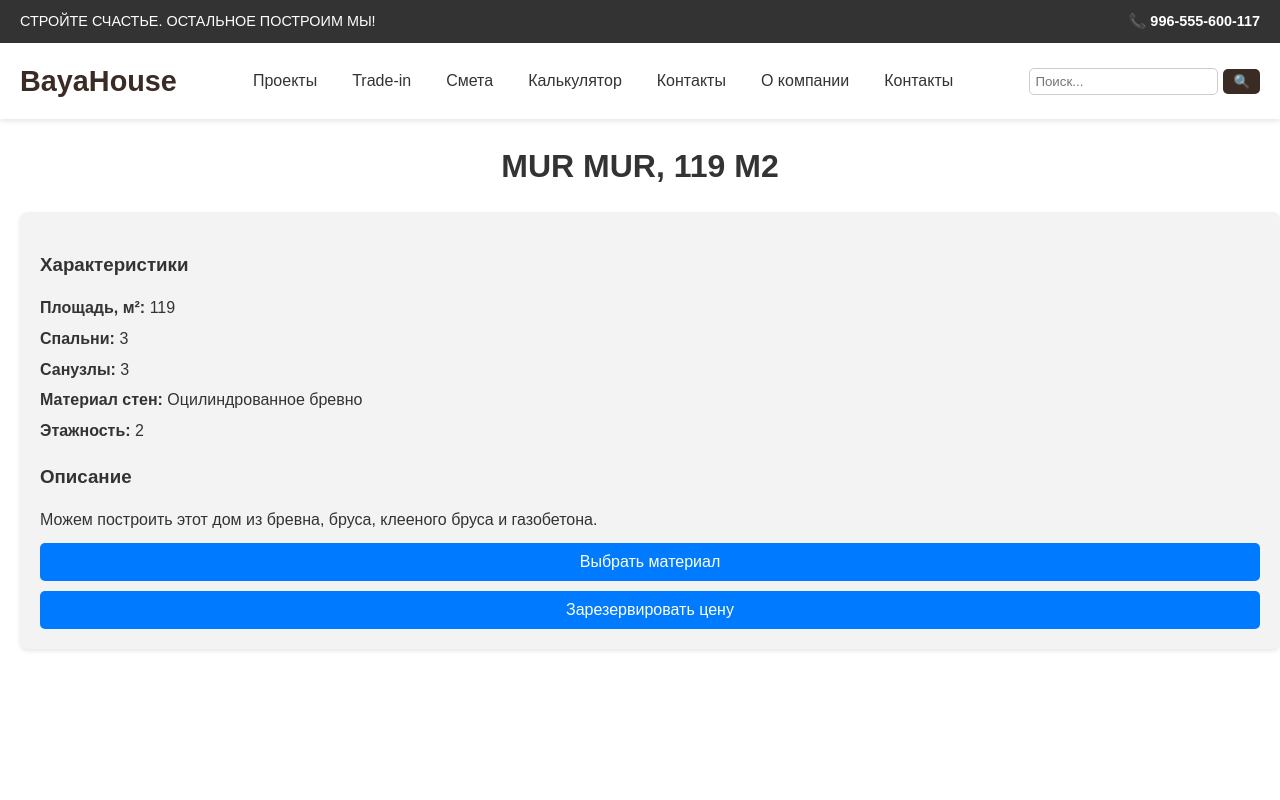
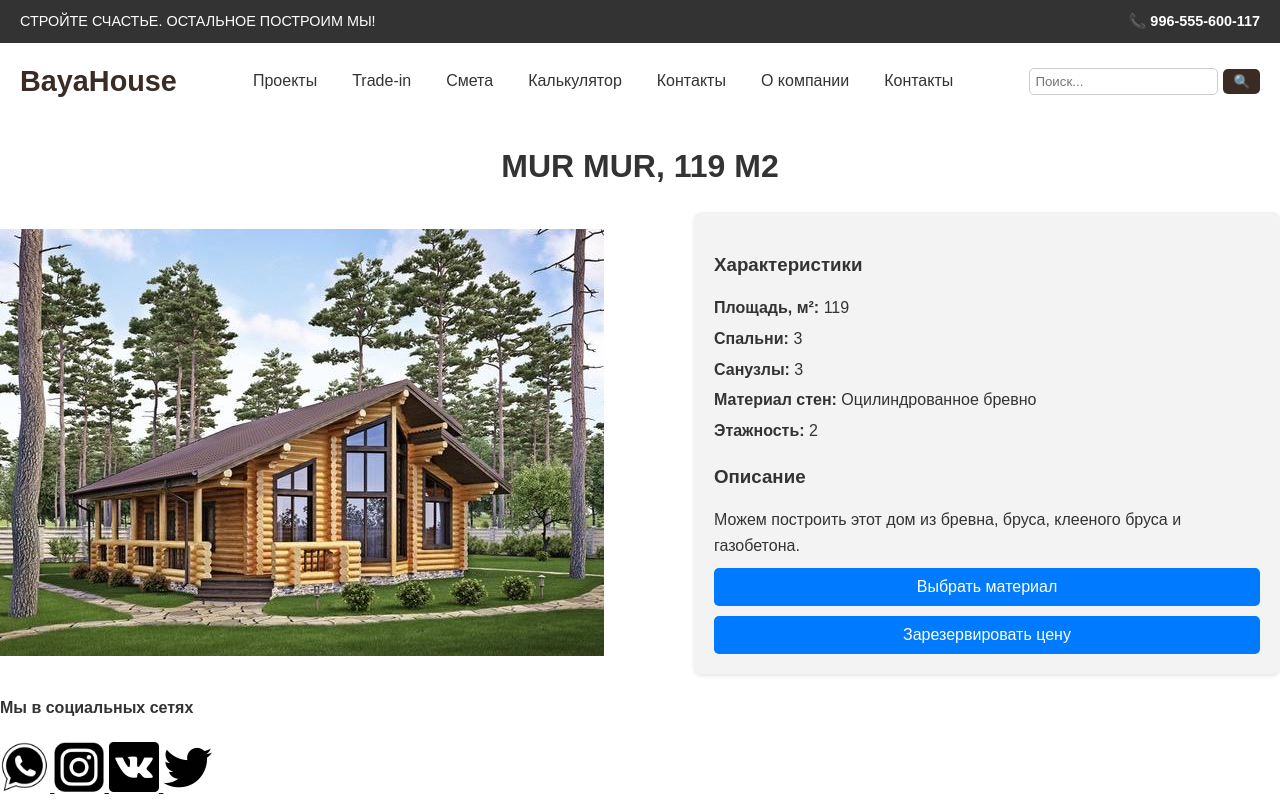
Before and after one commit to Bayel8/home, a plain HTML site: page 1chertezh.html in a window 1280 px wide. Drawn offline with Linux system fonts and the light colour scheme.

Commit message:
я добавил подробнее в деревянный дом

```diff
--- a/chertezhi/1chertezh.html
+++ b/1chertezh.html
@@ -4,7 +4,7 @@
     <meta charset="UTF-8">
     <meta name="viewport" content="width=device-width, initial-scale=1.0">
 
-
+   <link rel="stylesheet" href="style.css">
 </head>
 <body>
     <header>
@@ -31,14 +31,11 @@
                 <button>🔍</button>
             </div>
         </div>
-    </header>
 
+        <h1 class="title">MUR MUR, 119 M2</h1>
+    <div class="container">
 
-    </header>
-
-    <div class="container">
-        <h1 class="title">MUR MUR, 119 M2</h1>
-
+  <img src="./photo/дерявенный дом.jpg" alt="">
         <div class="main-content">
            <img src="." alt="">
 
@@ -58,7 +55,31 @@
             </div>
         </div>
     </div>
+    <footer>
+        <div class="footer-socials">
+            <h4>Мы в социальных сетях</h4>
+            <a  href="https://wa.me/996555600117" target="_blank" class="social-link">
+              <img height="50px" src="./photo/whatsapp.png">
+            </a>
+
+            <a href="https://instagram.com" target="_blank" class="social-link">
+              <img height="50px" src="./photo/insta.png" >
+            </a>
+            <a href="https://vk.com" target="_blank" class="social-link">
+              <img height="50px" src="./photo/vk.png" >
+            </a>
+            <a  href="https://twitter.com"class="social-link">
+              <img height="50px" src="./photo/twit.png" >
+            </a>
+          </div>
+    </footer>
     <style>
+
+.footer {
+  background-color: #272727;
+  padding: 40px 20px;
+}
+
        body {
             font-family: Arial, sans-serif;
             margin: 0;
@@ -234,6 +255,19 @@ nav a:hover {
                 flex: 1;
             }
         }
+
+        .container {
+            display: flex;
+            align-items: center;
+            gap: 70px; /* Расстояние между картинкой и текстом */
+        }
+        .container img {
+            max-width: 700px; /* Ограничение ширины картинки */
+            height: auto;
+        }
+        .container .text {
+            max-width: 400px; /* Ограничение ширины текста */
+        }
     </style>
 
 </body>
```
